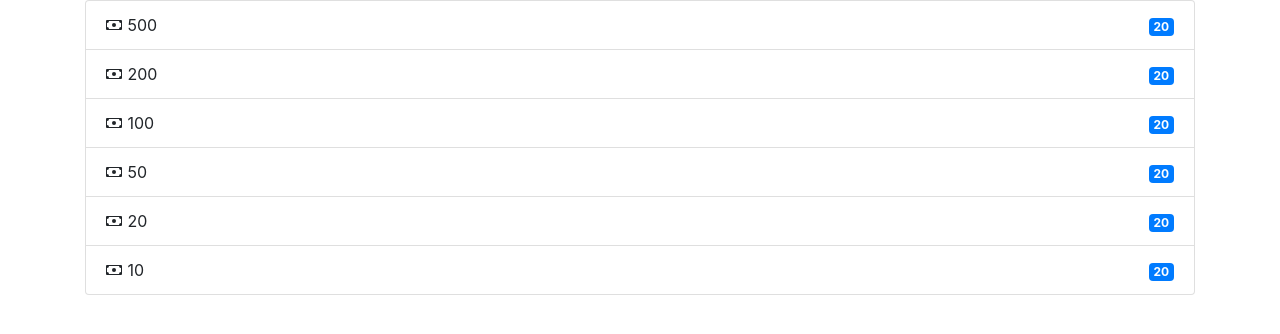
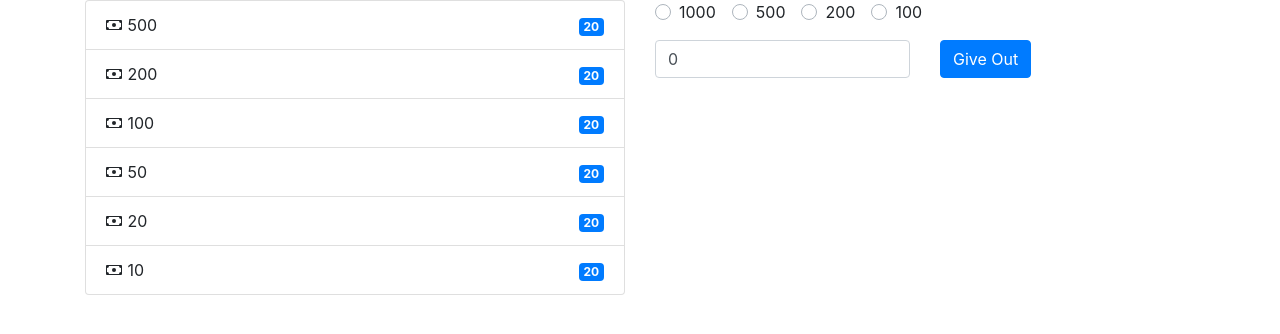
Before and after one commit to TarasMazurkevich/atm-tt, a Nuxt app: page / in a window 1280 px wide. Shown: the top 334 px of the page. Built offline with nearby package versions, Linux system fonts and the light colour scheme.

Commit message:
Template: Created transaction form component for atm

```diff
--- a/components/atm/BanknoteList.vue
+++ b/components/atm/BanknoteList.vue
@@ -1,7 +1,7 @@
 <template>
   <b-list-group>
     <b-list-group-item
-      v-for="(banknote, i) in sortedBanknotes"
+      v-for="(banknote, i) in BANKNOTES"
       :key="`atm-banknote-${i}`"
     >
       <b-row>
@@ -22,10 +22,6 @@
 import { mapGetters } from 'vuex'
 export default {
   computed: {
-    sortedBanknotes () {
-      const banknotesClone = [...this.BANKNOTES]
-      return banknotesClone.sort((current, next) => current.nominal < next.nominal ? 1 : -1)
-    },
     ...mapGetters(['BANKNOTES'])
   },
   methods: {
--- /dev/null
+++ b/components/atm/TransactionForm.vue
@@ -0,0 +1,44 @@
+<template>
+  <b-form @submit.prevent>
+    <b-form-group>
+      <b-form-radio-group>
+        <b-form-radio
+          v-for="(variant, i) in DEFAULT_WITHDRAWAL_VARIANTS"
+          :key="`variant-${i}`"
+          v-model="query"
+          name="variant"
+          :value="variant"
+        >
+          {{ variant }}
+        </b-form-radio>
+      </b-form-radio-group>
+    </b-form-group>
+    <b-form-group>
+      <b-row>
+        <b-col>
+          <b-form-input v-model="query" type="number" />
+        </b-col>
+        <b-col>
+          <b-button variant="primary" @click="giveOutMoney">
+            Give Out
+          </b-button>
+        </b-col>
+      </b-row>
+    </b-form-group>
+  </b-form>
+</template>
+
+<script>
+import { mapGetters } from 'vuex'
+export default {
+  data: () => ({
+    query: 0
+  }),
+  computed: {
+    ...mapGetters(['BANKNOTES', 'DEFAULT_WITHDRAWAL_VARIANTS'])
+  },
+  methods: {
+    giveOutMoney () {}
+  }
+}
+</script>
--- a/pages/index.vue
+++ b/pages/index.vue
@@ -4,12 +4,9 @@
       <b-col>
         <atm-banknote-list />
       </b-col>
+      <b-col>
+        <atm-transaction-form />
+      </b-col>
     </b-row>
   </b-container>
 </template>
-
-<script>
-export default {}
-</script>
-
-<style></style>
--- a/store/modules/atm/banknotes.js
+++ b/store/modules/atm/banknotes.js
@@ -29,7 +29,8 @@ const state = () => ({
 
 const getters = {
   BANKNOTES: (state) => {
-    return state.banknotes
+    const banknotesClone = [...state.banknotes]
+    return banknotesClone.sort((current, next) => current.nominal < next.nominal ? 1 : -1)
   }
 }
 
--- a/store/modules/atm/config.js
+++ b/store/modules/atm/config.js
@@ -6,7 +6,8 @@ const state = () => ({
 const getters = {
   WITHDRAWAL_LIMIT: state => state.withdrawalLimit,
   DEFAULT_WITHDRAWAL_VARIANTS: (state) => {
-    return state.defaultWithdrawalVariants.sort((current, next) => current > next ? 1 : -1)
+    const variantsClone = [...state.defaultWithdrawalVariants]
+    return variantsClone.sort((current, next) => current < next ? 1 : -1)
   }
 }
 
```
